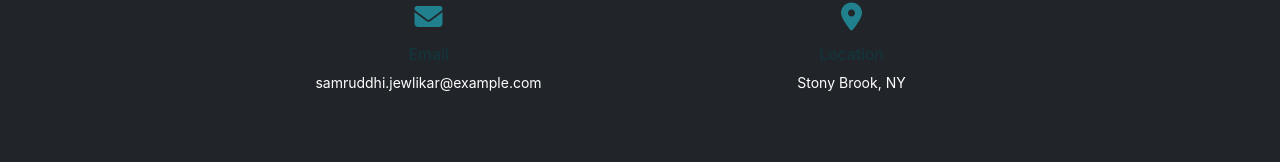
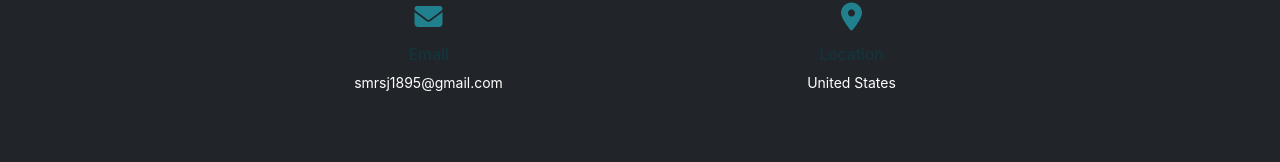
Before and after one commit to Samruddhi-Jewlikar/Samruddhi-Jewlikar.github.io, a plain HTML site: page index.html in a window 1280 px wide. Shown: the part 2768-2930 px from the top of the page. Drawn offline with nearby package versions, Linux system fonts and the light colour scheme; a web font is replaced by a local one.

Commit message:
Update index.html

```diff
--- a/index.html
+++ b/index.html
@@ -237,14 +237,14 @@
                             <div class="contact-item text-center">
                                 <i class="fas fa-envelope fa-2x mb-3"></i>
                                 <h5>Email</h5>
-                                <p>samruddhi.jewlikar@example.com</p>
+                                <p>smrsj1895@gmail.com</p>
                             </div>
                         </div>
                         <div class="col-md-6 mb-4">
                             <div class="contact-item text-center">
                                 <i class="fas fa-map-marker-alt fa-2x mb-3"></i>
                                 <h5>Location</h5>
-                                <p>Stony Brook, NY</p>
+                                <p>United States</p>
                             </div>
                         </div>
                     </div>
```
